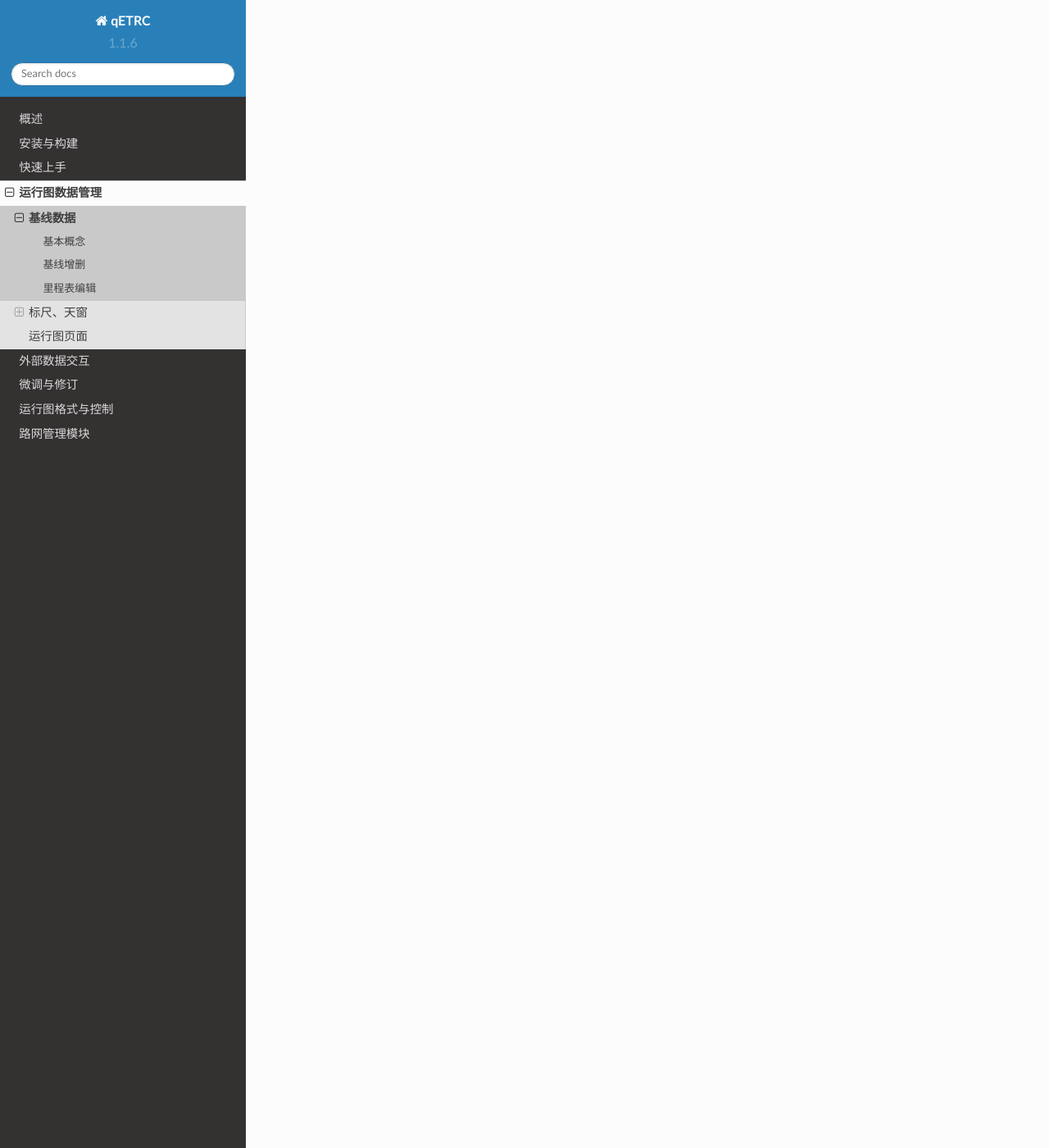
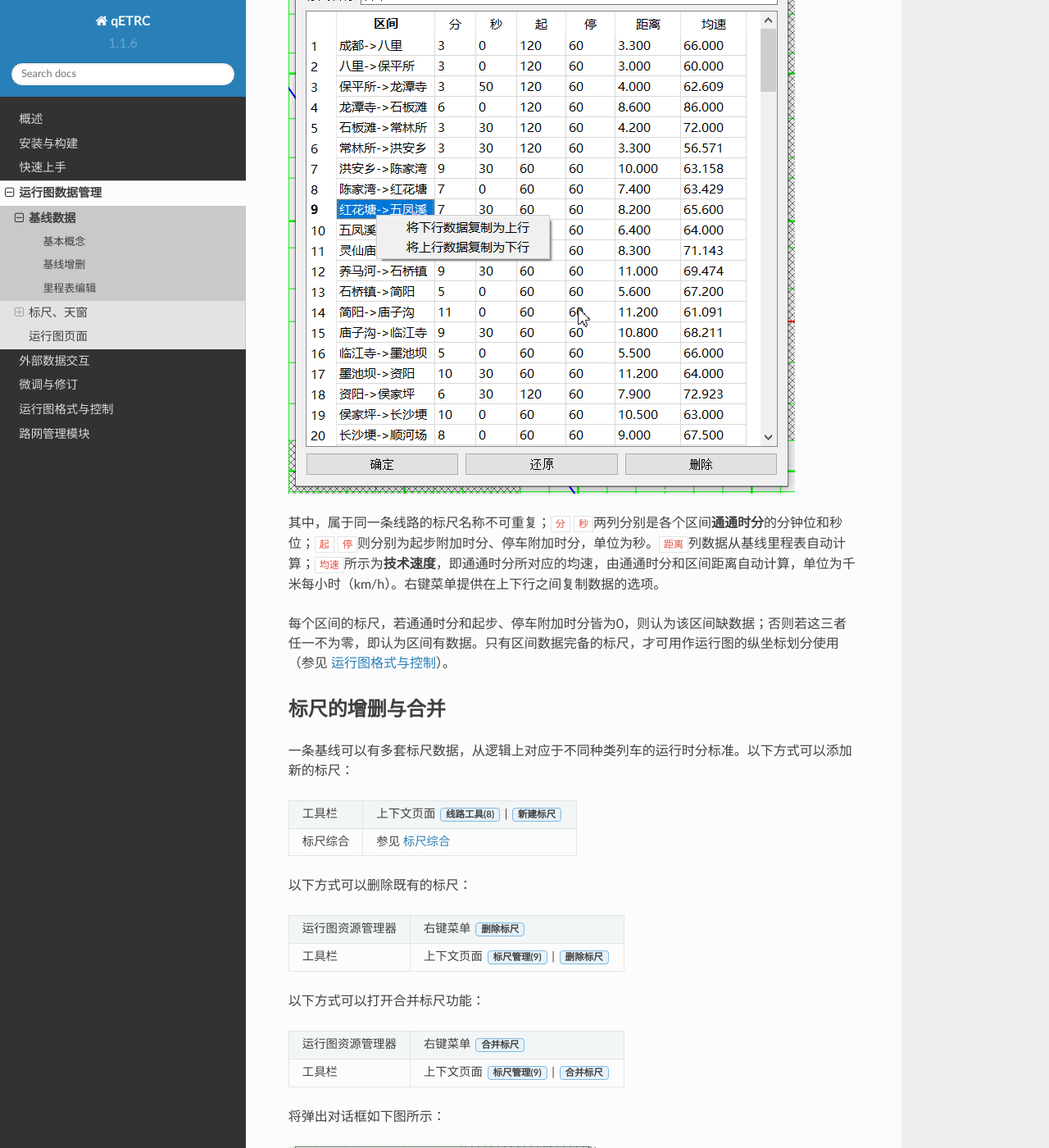
Before and after one commit to CDK6182CHR/qETRC_RTD, a Sphinx documentation site: the page built from docs/source/data/rail.rst, in a window 1280 px wide and 1400 px high, scrolled down 5165 px. Shown: the whole window at 82% size. Built offline with Sphinx 7.4.7 and the Read the Docs theme 2.0.0, drawn with Linux system fonts in a browser that asks for light colours; some of the changed text lies outside the part shown.

```diff
--- a/docs/source/data/rail.rst
+++ b/docs/source/data/rail.rst
@@ -126,6 +126,66 @@ qETRC中允许一个运行图文件具有多条基线。有以下方式可以为
 标尺基本编辑
 ^^^^^^^^^^^^^
 
+以下方式可以打开标尺编辑的页面：
+
+.. csv-table::
+
+    运行图资源管理器, 右键菜单 :guilabel:`编辑标尺`
+    工具栏, :guilabel:`线路(2)` | :guilabel:`标尺编辑`
+    工具栏, 上下文页面 :guilabel:`线路工具(8)` | :guilabel:`标尺`
+    工具栏, 上下文页面 :guilabel:`标尺管理(9)` | :guilabel:`编辑`
+
+下图所示为标尺编辑停靠面板。
+
+.. figure:: /_static/img/data/ruler-edit.png
+    :alt: 标尺编辑页面
+
+其中，属于同一条线路的标尺名称不可重复；\ ``分`` ``秒``\ 两列分别是各个区间\ **通通时分**\ 的分钟位和秒位；\ ``起`` ``停``\ 则分别为起步附加时分、停车附加时分，单位为秒。\ ``距离``\ 列数据从基线里程表自动计算；\ ``均速``\ 所示为\ **技术速度**\ ，即通通时分所对应的均速，由通通时分和区间距离自动计算，单位为千米每小时（km/h）。右键菜单提供在上下行之间复制数据的选项。
+
+每个区间的标尺，若通通时分和起步、停车附加时分皆为0，则认为该区间缺数据；否则若这三者任一不为零，即认为区间有数据。只有区间数据完备的标尺，才可用作运行图的纵坐标划分使用 （参见 :doc:`/view/index`\ ）。
+
+
+标尺的增删与合并
+^^^^^^^^^^^^^^^^^
+
+一条基线可以有多套标尺数据，从逻辑上对应于不同种类列车的运行时分标准。以下方式可以添加新的标尺：
+
+.. csv-table::
+
+    工具栏 , 上下文页面 :guilabel:`线路工具(8)` | :guilabel:`新建标尺`
+    标尺综合, 参见 :ref:`subsec_read_ruler`
+
+以下方式可以删除既有的标尺：
+
+.. csv-table::
+
+    运行图资源管理器, 右键菜单 :guilabel:`删除标尺`
+    工具栏, 上下文页面 :guilabel:`标尺管理(9)` | :guilabel:`删除标尺`
+
+以下方式可以打开合并标尺功能：
+
+.. csv-table::
+
+    运行图资源管理器, 右键菜单 :guilabel:`合并标尺`
+    工具栏, 上下文页面 :guilabel:`标尺管理(9)` | :guilabel:`合并标尺`
+
+将弹出对话框如下图所示：
+
+.. figure:: /_static/img/data/ruler-merge.png
+    :alt: 标尺合并
+
+另选一个标尺，将该标尺的数据复制到当前标尺。被选择的标尺\ **不会**\ 被自动删除。选项中 ``重复的数据`` 是指若两个标尺都具有某区间的数据的情况，如果勾选，则以被选择的标尺数据覆盖当前标尺数据。此功能一般用于不同涵盖不同区段数据的标尺之间的合并。
+
+
+单车次标尺提取
+^^^^^^^^^^^^^^^
+
+
+.. _subsec_read_ruler:
+
+标尺综合
+^^^^^^^^^
+
 
 
 .. _sec_page:
```
Also changed, not shown: docs/source/_static/img/data/ruler-edit.png (added), docs/source/_static/img/data/ruler-merge.png (added).
